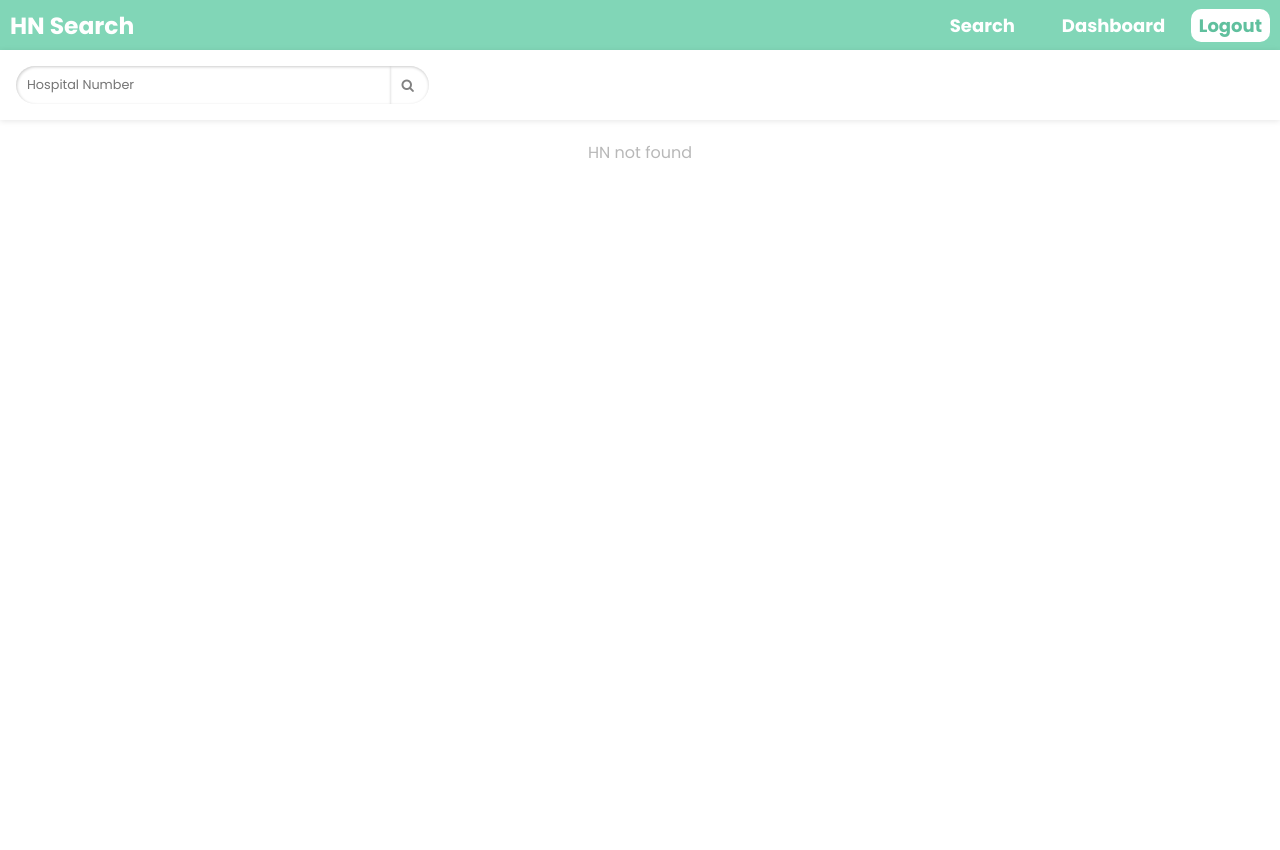
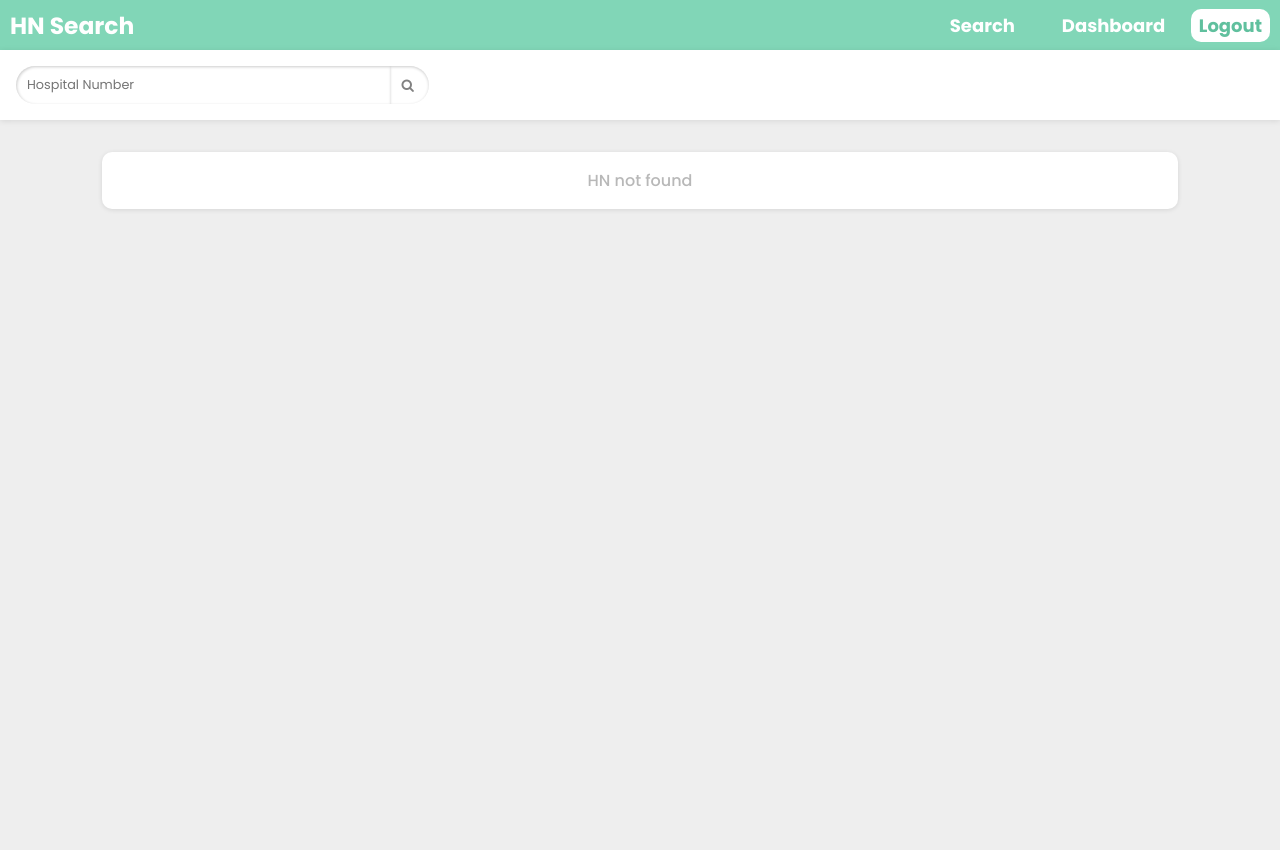
Before and after one commit to sirirajnicu/jaundice-assistant-backend, a Django app: page /HNsearch/ in a window 1280 px wide. Before the commit the page ends 158 px from the top, so only its background shows below. Run offline with Django 4.2, Linux system fonts and the light colour scheme; the visitor is signed in with stand-in values (Sample User, id 1); parts of the project's set-up code (start-up, migrations or seed data) failed here and were passed over.

Commit message:
style: better version of AN's display

```diff
--- a/service/views.py
+++ b/service/views.py
@@ -58,7 +58,7 @@ def loginUser(request: HttpRequest) -> HttpResponse:
 
 @login_required
 def HNsearch(request: HttpRequest) -> HttpResponse:
-    MockANmap = {"1": [1.1, 1.2, 1.3], "2": [2.1, 2.2], "3": []}  #! testing info
+    MockANmap = {"1": [1.1, 1.2, 1.3,1,1,11,1,1,1,11,1,1,1,1,1,1,11,11,1,11,1,1,1,1,1,1,11,1,1,1,1], "2": [2.1, 2.2], "3": []}  #! testing info
     data = {
         "SearchForm": SearchForm(auto_id=False),
         "pageName": "Create/Search",
@@ -95,8 +95,6 @@ def ANsearch(request: HttpRequest) -> HttpResponse:
 
 @login_required
 def form(request: HttpRequest, AN) -> HttpResponse:
-    BabyInfo = {"1.1":{"firstname":"one", "lastname":"eee","bd":"2011-01-11", "time": "06:00", "bw": "300" , "HN":"1", "GA": "100", "AN": "1.1", "AT": "readmit"},
-                     "2.1":{"firstname":"two", "lastname":"ooo","bd":"2022-02-22", "time": "19:00", "bw": "290" , "HN":"2", "GA": "120", "AN": "2.1", "AT": "birth"}}
     data = {
         "BabyInfoForm": BabyInfoForm(auto_id=False),
     }
--- a/static/css/style.css
+++ b/static/css/style.css
@@ -55,26 +55,47 @@
     opacity: 0;
 }
 
-.AN-card {
-    background-color: #ffffff;
-    margin: 1pc;
-    margin-left: 20%;
-    margin-right: 20%;
-    padding: 9px;
-    border-radius: 10px;
+.AN-card-even{
+    padding: 11px;
     overflow: hidden;
     position: relative;
     transition: transform 0.2s, box-shadow 0.2s;
+    background-color: #ffffff;
 }
-.AN-card h4 {
+.AN-card-odd{
+    padding: 11px;
+    overflow: hidden;
+    position: relative;
+    transition: transform 0.2s, box-shadow 0.2s;
+    background-color: #fbfbfb;
+}
+
+.AN-card-odd h4,
+.AN-card-even h4 {
     text-align: center;
-    color: #000000;
+    color: #5f5f5f;
+    font-size: 16px;
+    padding: 5px;
+    font-weight: 400;
 }
-.AN-card:hover {
-    transform: scale(1.2);
+
+.AN-card-odd:hover,
+.AN-card-even:hover {
+    transform: scale(1.3);
+    background-color: #f3f3f3;
+    box-shadow: inset 1px 1px 5px rgba(0, 0, 0, 0.3);
+    transition: 0.2s ease
+}
+
+
+.AN-frame{
+    text-align: center;
     background-color: #ffffff;
-    box-shadow: 0 4px 8px rgba(0, 0, 0, 0.1);
-    transition: 0.3s ease
+    margin: 0 8%  2%;
+    border-radius: 10px;
+    box-shadow: 0 1px 5px rgba(0, 0, 0, 0.1);
+    overflow: scroll;
+    max-height: 75vh;
 }
 
 /* Search Bar  */
@@ -101,6 +122,7 @@
 }
 
 .search_button {
+    cursor: pointer;
     border: none;
     background-color: transparent;
     color: #818181;
@@ -114,5 +136,5 @@
 .search_button:hover{
     background-color: #bfbfbf;
     color: #ffffff;
-    transition: color 0.2s ease
+    transition: color 0.1s ease
 }
--- a/templates/views/HNsearch.html
+++ b/templates/views/HNsearch.html
@@ -9,7 +9,7 @@
 {% with pageName="HN Search" %}
 {% include 'components/navbar.html' %}
 {% endwith %}
-
+<div style="background-color: #eeeeee;flex-direction: column; display: flex;min-height: 100vh;margin: 0;font-weight:500;">
     <div class="search_bar">
         <form method="post", style="display: flex">
             {% csrf_token %}
@@ -21,37 +21,37 @@
         </form>
     </div>
 
-    <div style='color: #b8b8b8;text-align: end;padding: 10px;'>
+    <!-- <div style='color: #7f7f7f;text-align: left;padding: 20px 0 10px 8%;'>
         {% if ANlist is None %}
+            <p>HN not found</p>
         {% else %}
             <p>HN: {{ HN }}</p>
         {% endif %}
+    </div> -->
 
-    </div>
-
-    <div style="text-align: center" >
+    <div class="AN-frame" style="margin-top: 2pc;">
         {% if ANlist is None %}
-        <p style='color: #b8b8b8'> HN not found</p>
+        <p style='color: #b8b8b8;padding: 1pc;'> HN not found</p>
         {% elif ANlist %}
+        <p style='color: #525252; padding: 1.5pc; font-weight: 500; font-size: 18px; text-align: left;'> HN: {{ HN }}</p>
         {% else %}
-        <p style='color: #b8b8b8'> Zero Admission Numbers</p>
+        <p style='color: #525252; padding: 1.5pc; font-weight: 500; font-size: 18px; text-align: left;'> HN: {{ HN }}</p>
+        <p style='color: #b8b8b8;padding: 1pc;font-weight: 100;'> Zero Admission Numbers</p>
         {% endif %}
 
 
-        <div class="overflow-scroll">
+        <div>
             <div>
                 {% for an in ANlist %}
                 <a href="{% url 'service:form' an %}" , style="text-decoration: none;">
-                    <div class="card AN-card" >
-                        <h4 class="card-text">{{ an }}</h4>
+                    <div class="{% cycle 'AN-card-odd' 'AN-card-even' %}">
+                        <h4>{{ an }}</h4>
                     </div>
                 </a>
                 {% endfor %}
             </div>
         </div>
 
-
-
     </div>
-
+</div>
 {% endblock %}
```
